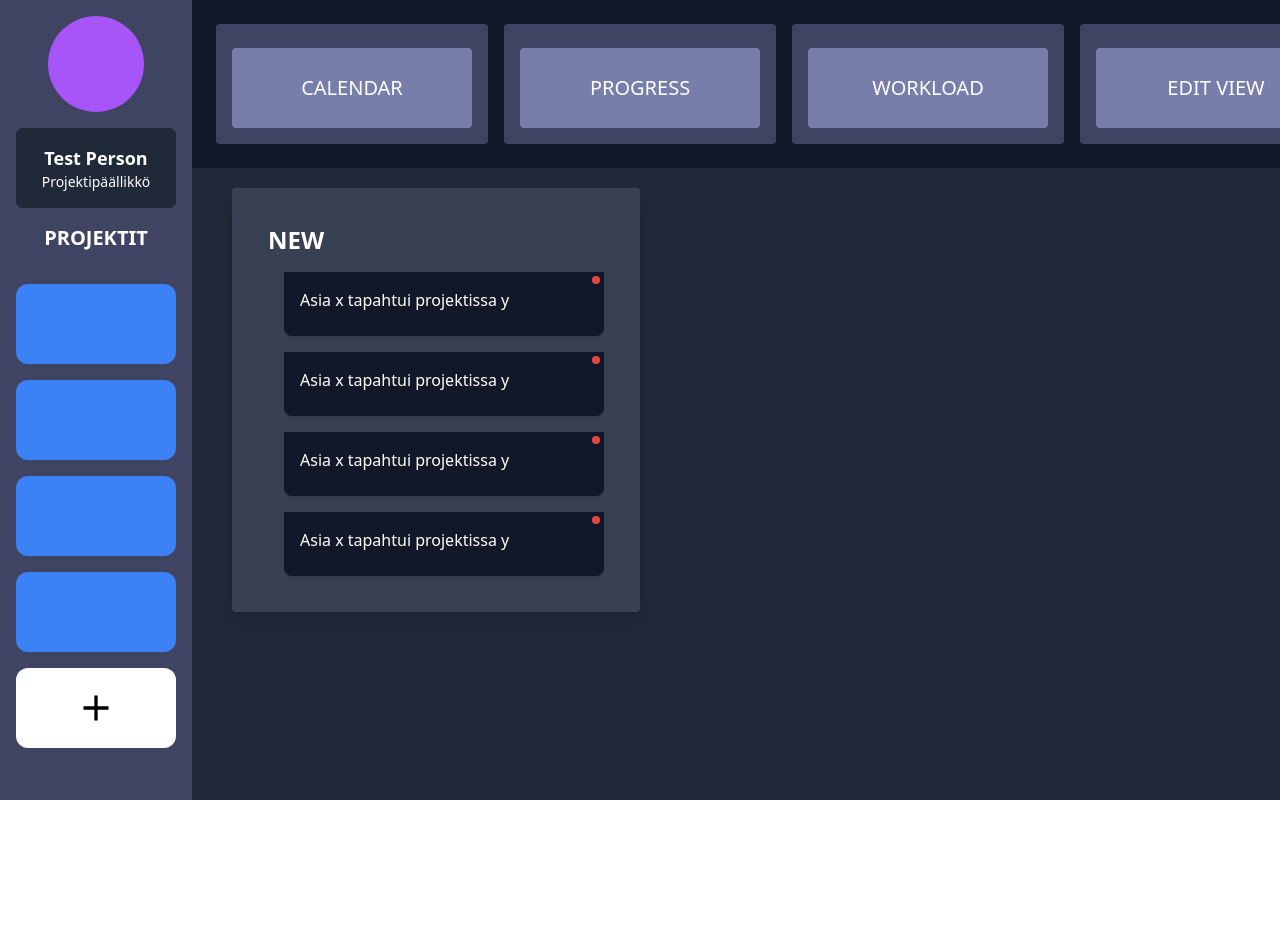
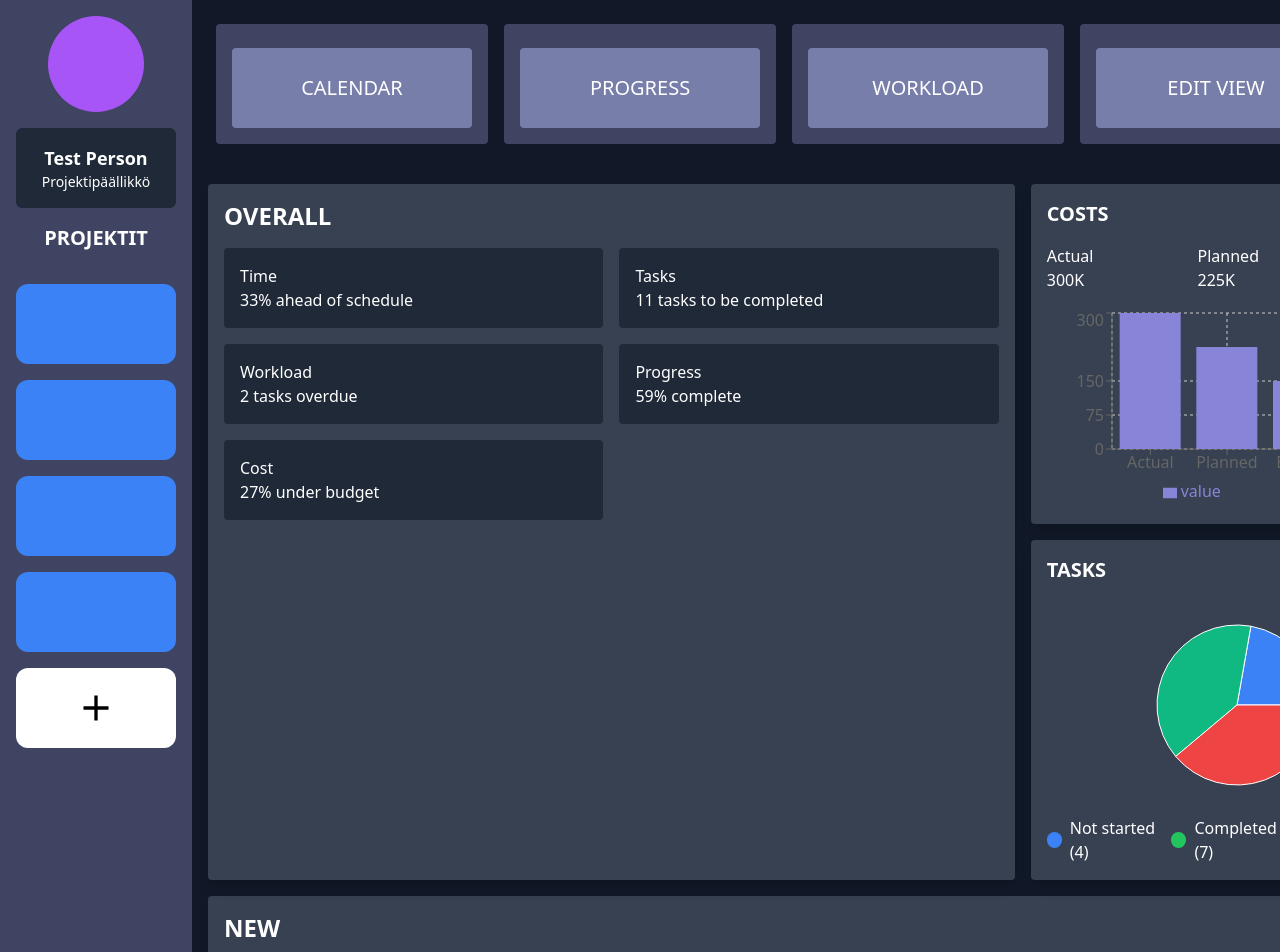
Before and after one commit to Vesa6/ProjectTool, a React (Create React App) app in the folder client/: page / in a window 1280 px wide. Shown: the top 952 px of the page. Before the commit the page ends 800 px from the top, so only its background shows below. Built offline with nearby package versions, Linux system fonts and the light colour scheme.

Commit message:
Add graphs, notification view etc. Before extracting to own parts

```diff
--- a/client/package.json
+++ b/client/package.json
@@ -11,6 +11,7 @@
     "react-dom": "^18.2.0",
     "react-router-dom": "^6.22.2",
     "react-scripts": "5.0.1",
+    "recharts": "^2.12.2",
     "web-vitals": "^2.1.4"
   },
   "scripts": {
--- a/client/src/pages/Mainpage.js
+++ b/client/src/pages/Mainpage.js
@@ -2,6 +2,7 @@ import React, { useState } from "react";
 import LoginPopup from "../components/LoginPopup";
 import AddProjectPopup from "../components/AddProjectPopup";
 import { IoMdAdd } from "react-icons/io";
+import { BarChart, Bar, XAxis, YAxis, CartesianGrid, Tooltip, Legend, PieChart, Pie, Cell } from "recharts";
 
 const Mainpage = () => {
   const [showLogin, setShowLogin] = useState(false);
@@ -13,44 +14,59 @@ const Mainpage = () => {
   const [activeProjectId, setActiveProjectId] = useState(null);
   const [activeUser, setActiveUser] = useState(1);
 
-  // Dummy data for projects. New box appears in side if you make new project.
-  // Date is for sorting projects by date.
   const projects = [
     { id: 1, date: "21/07/2011" },
     { id: 2, date: "01/01/2011" },
     { id: 3, date: "02/03/2011" },
     { id: 4, date: "21/07/2011" },
   ];
-  // dummy data for notifications
-  let notificatons = [
+
+  // Dummy data for notifications
+  let notifications = [
     { id: 1, date: "21/07/2011" },
     { id: 2, date: "01/01/2011" },
     { id: 3, date: "02/03/2011" },
     { id: 4, date: "21/07/2011" },
   ];
+
   let users = [
     { id: 1, name: "Test Person", role: "Projektipäällikkö" },
-    { id: 2, name: "Matti Meikäläinen", role: "Tyhjän toimittaja"},
-    { id: 3, name: "Maija Meikäläinen", role: "En tiä"},
+    { id: 2, name: "Matti Meikäläinen", role: "Tyhjän toimittaja" },
+    { id: 3, name: "Maija Meikäläinen", role: "En tiä" },
   ];
 
-  // Remove unknown user after auth is done */
-  const activeUserName = users.find(user => user.id === activeUser)?.name || "???";
+  const activeUserName = users.find((user) => user.id === activeUser)?.name || "???";
 
   function deleteNotification() {
     console.log("Notification deleted");
   }
 
+  // Dummy data for bar chart
+  const barChartData = [
+    { name: "Actual", value: 300 },
+    { name: "Planned", value: 225 },
+    { name: "Budget", value: 150 },
+  ];
+
+  // Dummy data for pie chart
+  const pieChartData = [
+    { name: "Not started", value: 4 },
+    { name: "Completed", value: 7 },
+    { name: "In Progress", value: 7 },
+  ];
+
+  const COLORS = ["#3B82F6", "#10B981", "#EF4444"];
+
+
   return (
-    <div className="flex h-screen bg-gray-900">
+    <div className="flex min-h-screen bg-gray-900">
       {/* Sidebar */}
-      <div className="w-50 flex flex-col bg-sideBarBg min-h-screen text-center">
+      <div className="w-50 flex flex-col bg-sideBarBg text-center">
         {/* User profile */}
         <div className="text-white p-4 flex flex-col items-center">
           <div className="w-24 h-24 bg-purple-500 rounded-full flex items-center justify-center">
             {/* Placeholder for profile picture */}
           </div>
-          {/*<img src={""} alt="ProfileInfo" className="w-full h-full object-cover"></img>*/}
         </div>
         <div className="flex items-center justify-center">
           <div className="flex flex-col w-40 h-20 bg-gray-800 p-2 rounded-md items-center">
@@ -62,7 +78,6 @@ const Mainpage = () => {
         <div className="text-white p-4">
           <h2 className="text-xl font-semibold">PROJEKTIT</h2>
         </div>
-
         {/* Project boxes, "icons" */}
         <div className="flex-grow p-4 overflow-y-auto flex flex-col">
           {projects.map((project) => (
@@ -72,7 +87,7 @@ const Mainpage = () => {
                 w-40 h-20 rounded-xl mb-4
                 transition-all duration-300 ease-in-out
                 focus:outline-none
-              ${project.id === activeProjectId ? 'bg-blue-700' : 'bg-blue-500'}
+                ${project.id === activeProjectId ? "bg-blue-700" : "bg-blue-500"}
                 hover:bg-blue-700
               `}
               onClick={() => setActiveProjectId(project.id)}
@@ -83,15 +98,15 @@ const Mainpage = () => {
             title="Lisää uusi projekti"
             onClick={showAddProjectPopup}
           >
-            <IoMdAdd className=" w-10 h-10" />
+            <IoMdAdd className="w-10 h-10" />
           </button>
         </div>
       </div>
 
+      {/* Main content area */}
+      <div className="flex-grow flex flex-col">
         {/* Wide top bar with logout button */}
-      <div className="flex-grow flex flex-col bg-gray-800">
         <div className="bg-gray-900 text-white p-4 flex justify-between items-center">
-
           <div className="p-4 bg-navBarPadding rounded m-2 text-xl">
             <button className="bg-navBarButton mt-2 w-60 h-20 transition-colors duration-300 hover:bg-navBarButtonHover text-white px-4 py-2 rounded">
               CALENDAR
@@ -118,25 +133,128 @@ const Mainpage = () => {
           >
             Login
           </button>
-          {/* Main Content Area */}
         </div>
-        {/* Main content in this div!! */}
-        {/*Notifications panel*/}
-        <div className=" flex-col items w-fit ml-10 mt-5 mb-5 bg-gray-700 shadow-lg p-9 rounded overflow-auto relative h-fit">
-          <h2 className="text-white text-2xl font-semibold">NEW</h2>
-          {notificatons.map((notification) => (
+
+        {/* Main content */}
+        <div className="flex-grow p-4 overflow-y-auto">
+          <div className="flex">
+            {/* Project overview */}
+            <div className="w-2/3 bg-gray-700 p-4 rounded shadow-lg">
+              <h2 className="text-white text-2xl font-semibold mb-4">OVERALL</h2>
+              <div className="grid grid-cols-2 gap-4">
+                <div className="bg-gray-800 p-4 rounded">
+                  <p className="text-white">Time</p>
+                  <p className="text-white">33% ahead of schedule</p>
+                </div>
+                <div className="bg-gray-800 p-4 rounded">
+                  <p className="text-white">Tasks</p>
+                  <p className="text-white">11 tasks to be completed</p>
+                </div>
+                <div className="bg-gray-800 p-4 rounded">
+                  <p className="text-white">Workload</p>
+                  <p className="text-white">2 tasks overdue</p>
+                </div>
+                <div className="bg-gray-800 p-4 rounded">
+                  <p className="text-white">Progress</p>
+                  <p className="text-white">59% complete</p>
+                </div>
+                <div className="bg-gray-800 p-4 rounded">
+                  <p className="text-white">Cost</p>
+                  <p className="text-white">27% under budget</p>
+                </div>
+              </div>
+            </div>
+
+            {/* Costs and Tasks */}
+            <div className="w-1/3 ml-4">
+              {/* Costs */}
+              <div className="bg-gray-700 p-4 rounded shadow-lg mb-4">
+                <h2 className="text-white text-xl font-semibold mb-4">COSTS</h2>
+                <div className="flex justify-between">
+                  <div>
+                    <p className="text-white">Actual</p>
+                    <p className="text-white">300K</p>
+                  </div>
+                  <div>
+                    <p className="text-white">Planned</p>
+                    <p className="text-white">225K</p>
+                  </div>
+                  <div>
+                    <p className="text-white">Budget</p>
+                    <p className="text-white">150K</p>
+                  </div>
+                </div>
+                {/* Dummy bar chart */}
+                <div className="mt-4">
+                   <BarChart width={300} height={200} data={barChartData}>
+                    <CartesianGrid strokeDasharray="3 3" />
+                    <XAxis dataKey="name" />
+                    <YAxis />
+                    <Tooltip />
+                    <Legend />
+                    <Bar dataKey="value" fill="#8884d8" />
+                  </BarChart>
+                </div>
+              </div>
+
+              {/* Tasks */}
+              <div className="bg-gray-700 p-4 rounded shadow-lg">
+                <h2 className="text-white text-xl font-semibold mb-4">TASKS</h2>
+                {/* Dummy pie chart */}
+                <div className="flex justify-center">
+                <PieChart width={200} height={200}>
+                    <Pie
+                      data={pieChartData}
+                      cx={100}
+                      cy={100}
+                      labelLine={false}
+                      outerRadius={80}
+                      fill="#8884d8"
+                      dataKey="value"
+                    >
+                      {pieChartData.map((entry, index) => (
+                        <Cell key={`cell-${index}`} fill={COLORS[index % COLORS.length]} />
+                      ))}
+                    </Pie>
+                    <Tooltip />
+                  </PieChart>
+                </div>
+                <div className="flex justify-between mt-4">
+                  <div className="flex items-center">
+                    <div className="w-4 h-4 bg-blue-500 rounded-full mr-2"></div>
+                    <p className="text-white">Not started (4)</p>
+                  </div>
+                  <div className="flex items-center">
+                    <div className="w-4 h-4 bg-green-500 rounded-full mr-2"></div>
+                    <p className="text-white">Completed (7)</p>
+                  </div>
+                  <div className="flex items-center">
+                    <div className="w-4 h-4 bg-red-500 rounded-full mr-2"></div>
+                    <p className="text-white">In Progress (7)</p>
+                  </div>
+                </div>
+              </div>
+            </div>
+          </div>
+
+          {/* Notifications panel */}
+          <div className="mt-4 bg-gray-700 p-4 rounded shadow-lg">
+            <h2 className="text-white text-2xl font-semibold mb-4">NEW</h2>
+            {notifications.map((notification) => (
               <div
                 key={notification.id}
-              className="w-80 h-16 bg-gray-900 mt-4 ml-4 transition-all duration-300 ease-in-out shadow rounded-bl-lg rounded-br-lg p-4 text-white relative"
-              title={`Notification ${notification.id}`}
+                className="bg-gray-800 p-4 rounded mb-2 flex justify-between items-center"
               >
-              <a href="/projekti">Asia x tapahtui projektissa y</a>
+                <p className="text-white">Notification {notification.id}</p>
                 <button
-                className="w-2 h-2 bg-red-500 rounded-full absolute top-0 right-0 m-1"
-                onClick={() => deleteNotification()}
-              ></button>
+                  className="bg-red-500 text-white px-2 py-1 rounded"
+                  onClick={deleteNotification}
+                >
+                  Delete
+                </button>
               </div>
             ))}
+          </div>
         </div>
       </div>
 
```
Also changed, not shown: 2 other files (tests, documents, lock files or other folders). Lines whose indentation alone changed are shown as unchanged.
